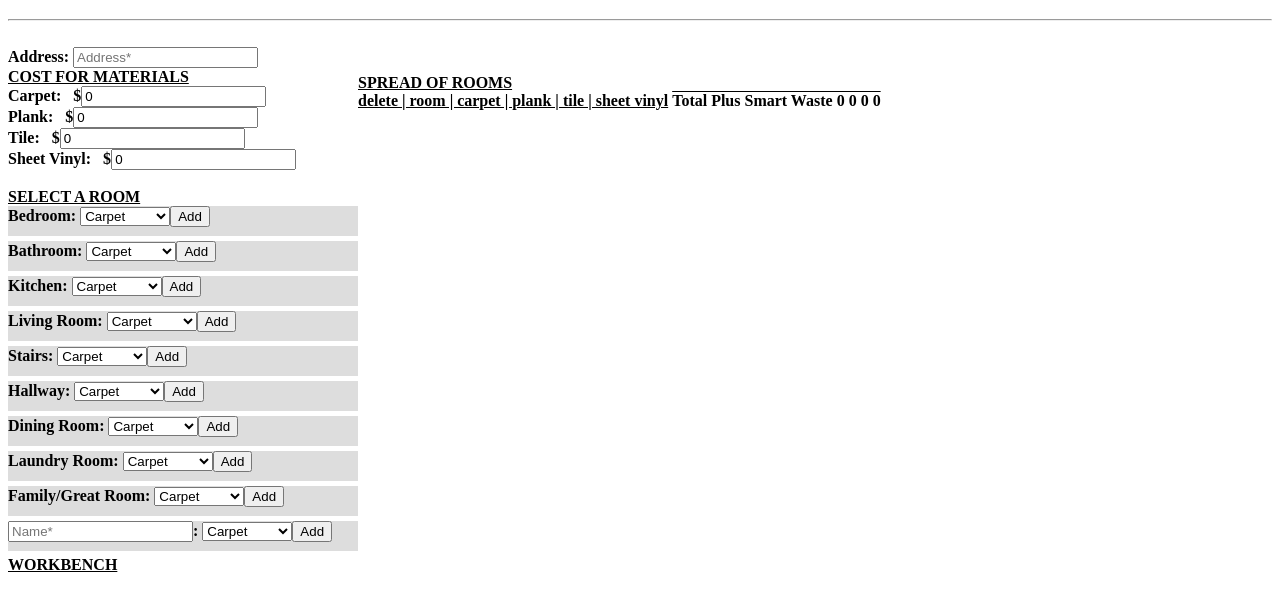
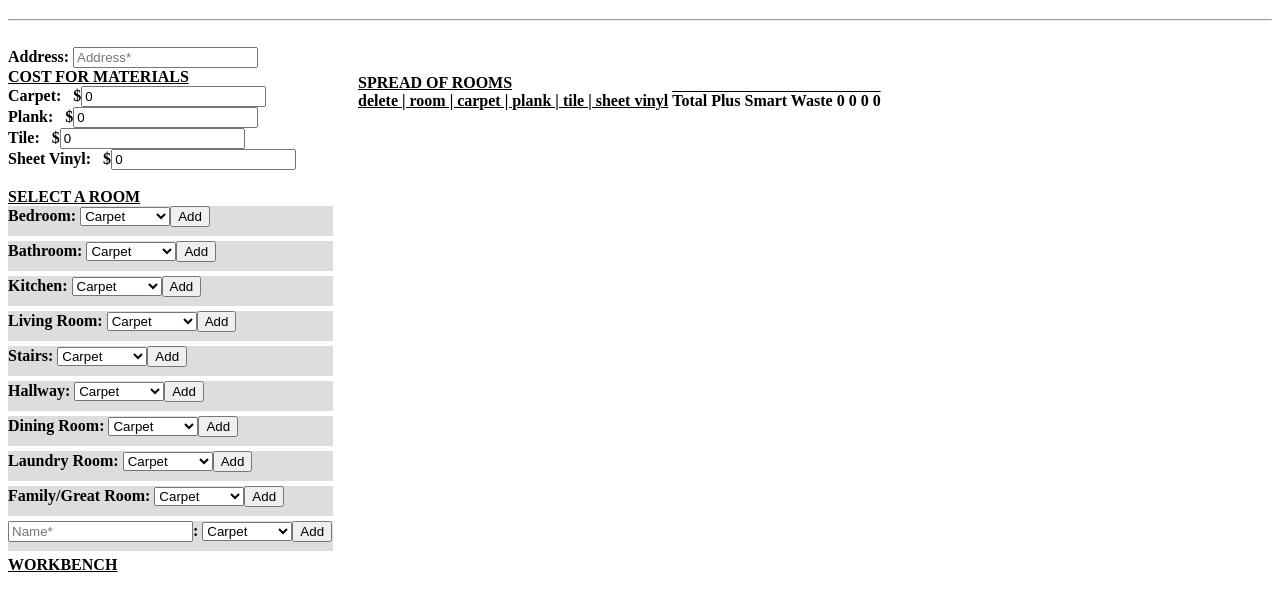
Before and after one commit to rileyworthen/rileyworthen.github.io, a plain HTML site: page index.html in a window 1280 px wide. Shown: the part 61-672 px from the top of the page. Drawn offline with nearby package versions, Linux system fonts and the light colour scheme; some packages are replaced by stand-ins of ours; a script that the page names is missing.

Commit message:
test again

```diff
--- a/styles.css
+++ b/styles.css
@@ -1,5 +1,5 @@
 .individualRoomSelection{
-	width:350px;
+	width:325px;
 	height: 30px;
 	cursor: pointer;
 	background-color: #ddd;
```
